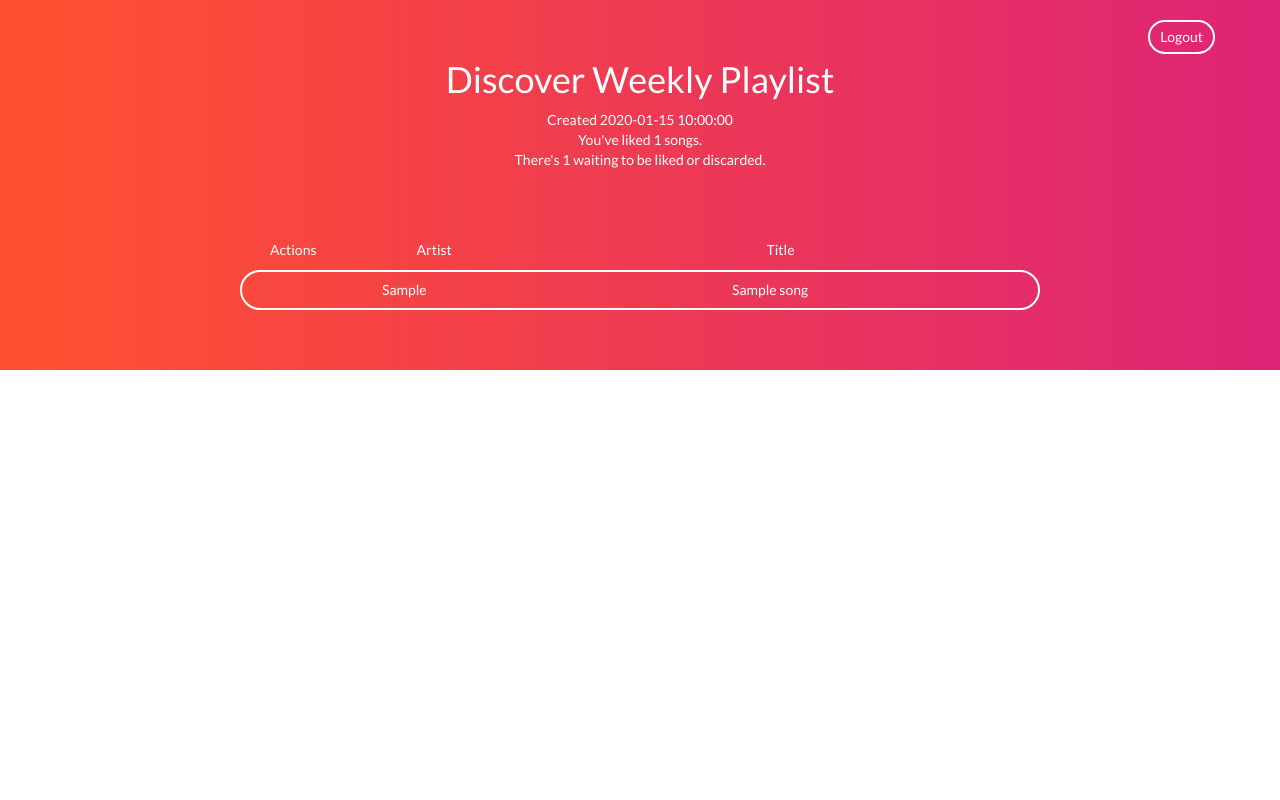
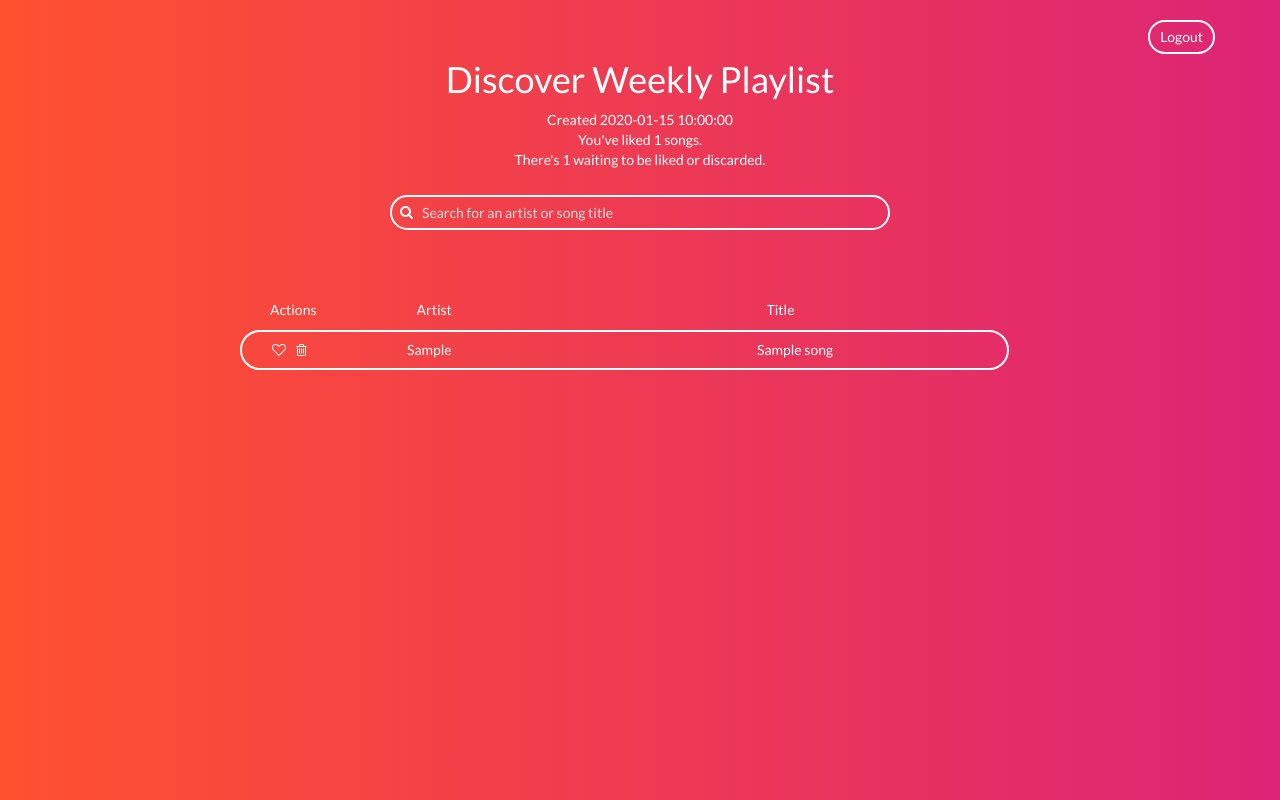
Before and after one commit to Cortezz/discover-weekly-checklist, a Flask app: template app/templates/playlist.html in a window 1280 px wide. Run offline with Flask 2, Linux system fonts and the light colour scheme; tables that the repository leaves empty hold one stand-in row (values such as "Sample post"); the template is opened without the code that fills it: values that come from a table or form of the project are taken from there, most other values are stand-ins (such as "Sample title", 1, 10 or a date in 2020); some libraries are stand-ins or nearby versions.

Commit message:
Add serach box (#20)

```diff
--- a/app/static/css/main.css
+++ b/app/static/css/main.css
@@ -8,7 +8,7 @@
     background: linear-gradient(to right, #ff512f, #dd2476);
     width:100%;
     overflow: hidden;
-
+    min-height: 100%;
 }
 
 .playlist-info{
@@ -61,6 +61,10 @@
     overflow: hidden;
 }
 
+.playlist-empty-state{
+    color: white;
+    display: none;
+}
 
 .playlist-song-actions{
     margin-left: 20px;
@@ -116,3 +120,57 @@
 .pillow-button a:hover{
     color: #ff512f;
 }
+
+
+.playlist-search-container{
+    text-align: center;
+    position: relative;
+    margin: 0 auto;
+}
+
+.playlist-search-box{
+    height: 35px;
+    width: 500px;
+    margin: 0 auto;
+}
+
+.playlist-search-icon{
+    color: white;
+    position: absolute;
+    padding: 10px;
+    pointer-events: none;
+}
+
+.playlist-search-box input{
+    width: 100%;
+    height: 100%;
+    padding-left: 30px;
+    background: transparent;
+    color: white;
+    border-radius: 100px 101px 101px 101px;
+    -moz-border-radius: 100px 101px 101px 101px;
+    -webkit-border-radius: 100px 101px 101px 101px;
+    border: 2px solid white;
+}
+
+.playlist-search-box input:focus{
+    outline: none;
+    border-color: inherit;
+    -webkit-box-shadow: none;
+    box-shadow: none;
+}
+
+input::-webkit-input-placeholder { /* Chrome */
+  color: #DCDCDC;
+}
+input:-ms-input-placeholder { /* IE 10+ */
+  color: #DCDCDC;
+}
+.playlist-search-box input:-moz-placeholder { /* Firefox 19+ */
+  color: #DCDCDC;
+  opacity: 1;
+}
+.playlist-search-box input:-moz-placeholder { /* Firefox 4 - 18 */
+  color: #DCDCDC;
+  opacity: 1;
+}
--- a/app/static/js/main.js
+++ b/app/static/js/main.js
@@ -17,9 +17,9 @@
             $row.find('.playlist-song-actions').html(
                 "<div class='flex-row'>" +
                 "<div class='playlist-song-action' data-status='liked'> " +
-                "<i class='icon-heart-empty icon-large'></i> </div> " +
+                "<i class='fa fa-heart-o'></i> </div> " +
                 "<div class='playlist-song-action' data-status='removed'>" +
-                " <i class='icon-remove-sign icon-large'></i> </div></div>"
+                " <i class='fa fa-trash-o'></i> </div></div>"
             )
         }
         if (status == 'removed') {
@@ -28,7 +28,7 @@
         if (status == 'liked') {
              $row.find('.playlist-song-actions').html("<div class='playlist-song-action single-action' " +
                  "data-status='normal'>" +
-                 " <i class='icon-heart icon-large'></i> </div>"
+                 " <i class='fa fa-heart'></i> </div>"
             )
         }
         console.log(response);
@@ -36,3 +36,29 @@
         console.log(response);
     });
 });
+
+$( "#filterSongs" ).keyup(function() {
+    var i;
+    var $filter = $('#filterSongs').val().toUpperCase();
+    var $songs = $(".playlist-songs").find('.playlist-song-container ');
+    var numberOfSongs = $songs.size();
+
+    for (i = 0; i < $songs.length; i++) {
+        var song = $songs.eq(i).find('.playlist-song-artist');
+        var artist = $songs.eq(i).find('.playlist-song-title');
+        if (song.text().toUpperCase().indexOf($filter) > -1 || artist.text().toUpperCase().indexOf($filter) > -1) {
+            $songs[i].style.display = "";
+        } else {
+            $songs[i].style.display = "none";
+        }
+    }
+
+    if ($(".playlist-song-container ").filter(":hidden").size() >= numberOfSongs) {
+        $(".playlist-label").hide();
+        $(".playlist-empty-state").show();
+    }
+    else {
+        $(".playlist-label").show();
+        $(".playlist-empty-state").hide();
+    }
+});
--- a/app/templates/playlist.html
+++ b/app/templates/playlist.html
@@ -5,7 +5,7 @@
 
     <link href="//netdna.bootstrapcdn.com/twitter-bootstrap/2.3.2/css/bootstrap-combined.no-icons.min.css" rel="stylesheet">
     <link href="https://maxcdn.bootstrapcdn.com/bootstrap/3.3.7/css/bootstrap.min.css" rel="stylesheet">
-    <link href="//netdna.bootstrapcdn.com/font-awesome/3.2.1/css/font-awesome.css" rel="stylesheet">
+    <link href="https://maxcdn.bootstrapcdn.com/font-awesome/4.7.0/css/font-awesome.min.css" rel="stylesheet">
 	<link rel="stylesheet" href="{{ url_for('static', filename='css/main.css') }}">
     <link href="https://fonts.googleapis.com/css?family=Lato:300,400,600,700" rel="stylesheet">
 </head>
@@ -21,6 +21,13 @@
             There's {{ normal_songs_count }} waiting to be liked or discarded.
     </div>
 
+    <div class="playlist-search-container">
+        <div class="playlist-search-box">
+            <div class="playlist-search-icon"><i class="fa fa-search icon-large"></i></div>
+            <input type="text" id="filterSongs" placeholder="Search for an artist or song title">
+        </div>
+    </div>
+
     <div class="playlist-container">
         <div class="playlist-song-container playlist-label flex-row">
             <div class="playlist-song-actions flex-row">
@@ -33,6 +40,8 @@
                 Title
             </div>
         </div>
+        <div class="playlist-empty-state"> Couldn't find any song :(</div>
+        <div class="playlist-songs">
             {% for song in playlist.songs %}
                 {% if song.status|string != 'SongStatus.removed' %}
 
@@ -41,10 +50,10 @@
                             {% if song.status|string == 'SongStatus.normal' %}
                                 <div class="flex-row">
                                     <div class="playlist-song-action" data-status="liked">
-                                    <i class="icon-heart-empty icon-large"></i>
+                                        <i class="fa fa-heart-o"></i>
                                     </div>
                                     <div class="playlist-song-action" data-status="removed">
-                                    <i class="icon-remove-sign icon-large"></i>
+                                        <i class="fa fa-trash-o"></i>
                                     </div>
                                 </div>
                             {% elif song.status|string == 'SongStatus.liked' %}
@@ -64,6 +73,7 @@
             {% endfor %}
         </div>
     </div>
+</div>
 
 <script src="https://code.jquery.com/jquery-2.2.4.min.js"
                         integrity="sha256-BbhdlvQf/xTY9gja0Dq3HiwQF8LaCRTXxZKRutelT44="
--- a/app/views.py
+++ b/app/views.py
@@ -39,7 +39,7 @@
 @discover_weekly.route('/')
 def home():
     if current_user.is_authenticated:
-        redirect(url_for('discover_weekly.playlist'))
+        return redirect(url_for('discover_weekly.playlist'))
     else:
         return render_template('home.html')
 
```
Lines whose indentation alone changed are shown as unchanged.
